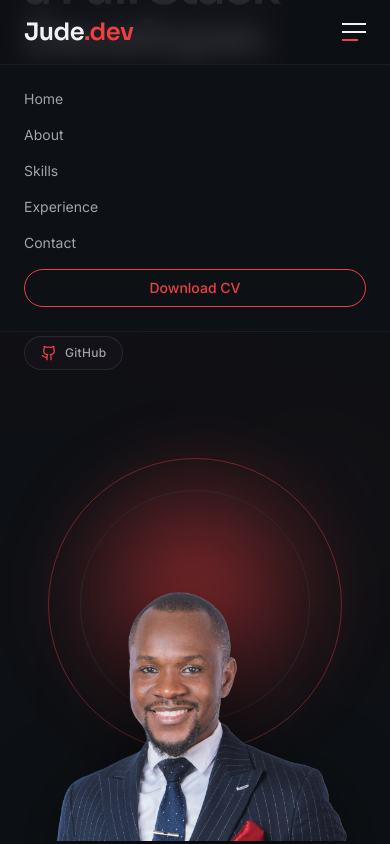
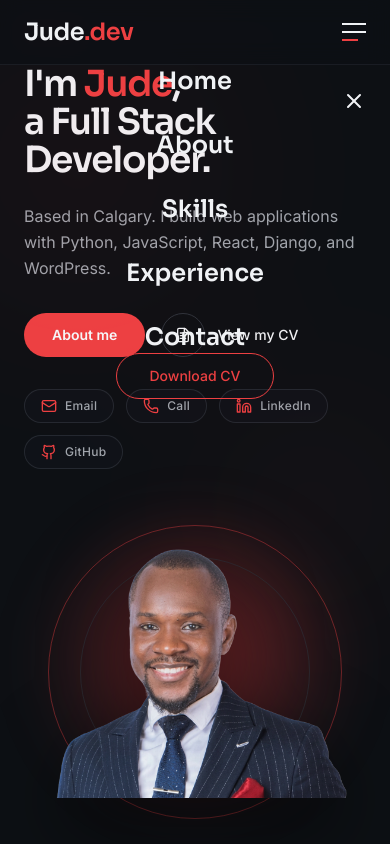
Before and after one commit to EmselICT/canada, a React (Vite) app: page / in a window 390 px wide. Both pictures are taken after a click on the button "Toggle menu". Shown: the top 844 px of the page. Built offline with nearby package versions, Linux system fonts and the light colour scheme.

Commit message:
Mobile responsive: fullscreen navbar, hero fits viewport, about text first on mobile

```diff
--- a/src/components/portfolio/About.tsx
+++ b/src/components/portfolio/About.tsx
@@ -10,7 +10,7 @@ export function About() {
           whileInView={{ opacity: 1, y: 0 }}
           viewport={{ once: true, margin: "-100px" }}
           transition={{ duration: 0.7 }}
-          className="relative mx-auto flex aspect-square w-full max-w-md items-end justify-center"
+          className="order-2 relative mx-auto flex aspect-square w-full max-w-md items-end justify-center lg:order-1"
         >
           <div
             className="absolute inset-0 rounded-full"
@@ -34,6 +34,7 @@ export function About() {
           whileInView={{ opacity: 1, y: 0 }}
           viewport={{ once: true, margin: "-100px" }}
           transition={{ duration: 0.7, delay: 0.1 }}
+          className="order-1 lg:order-2"
         >
           <p className="eyebrow">About me</p>
           <h2 className="mt-5 font-display text-4xl leading-tight font-semibold text-foreground sm:text-5xl">
--- a/src/components/portfolio/Hero.tsx
+++ b/src/components/portfolio/Hero.tsx
@@ -4,19 +4,19 @@ import { HERO_IMG, CV_URL, CONTACT } from "@/data";
 
 export function Hero() {
   return (
-    <section id="home" className="relative flex h-screen max-h-screen flex-col justify-center overflow-hidden">
+    <section id="home" className="relative flex h-dvh max-h-dvh flex-col justify-center overflow-hidden">
       <div className="pointer-events-none absolute inset-0 opacity-[0.04]" style={{
         backgroundImage:
           "radial-gradient(circle at 20% 20%, oklch(0.63 0.21 25) 0, transparent 40%), radial-gradient(circle at 80% 60%, oklch(0.5 0.15 25) 0, transparent 40%)",
       }} />
-      <div className="mx-auto grid w-full max-w-7xl grid-cols-1 items-center gap-16 px-6 lg:grid-cols-2 lg:px-10">
+      <div className="mx-auto grid w-full max-w-7xl grid-cols-1 items-center gap-8 px-6 sm:gap-16 lg:grid-cols-2 lg:px-10">
         <motion.div
           initial={{ opacity: 0, y: 24 }}
           animate={{ opacity: 1, y: 0 }}
           transition={{ duration: 0.8, ease: "easeOut" }}
         >
           <p className="eyebrow">Hello</p>
-          <h1 className="mt-6 font-display text-5xl leading-[1.05] font-semibold text-foreground sm:text-6xl lg:text-7xl">
+          <h1 className="mt-6 font-display text-4xl leading-[1.05] font-semibold text-foreground sm:text-5xl lg:text-7xl">
             I&apos;m <span className="text-primary">Jude</span>,
             <br />
             a Full Stack Developer.
@@ -25,7 +25,7 @@ export function Hero() {
             Based in Calgary. I build web applications with Python, JavaScript,
             React, Django, and WordPress.
           </p>
-          <div className="mt-10 flex flex-wrap items-center gap-4">
+          <div className="mt-8 flex flex-wrap items-center gap-4 sm:mt-10">
             <a
               href="#about"
               className="inline-flex items-center rounded-full bg-primary px-7 py-3 text-sm font-semibold text-primary-foreground transition hover:opacity-90"
@@ -45,7 +45,7 @@ export function Hero() {
             </a>
           </div>
 
-          <div className="mt-10 flex flex-wrap items-center gap-3">
+          <div className="mt-8 flex flex-wrap items-center gap-3 sm:mt-10">
             <SocialLink href={`mailto:${CONTACT.email}`} label="Email" icon={<Mail className="h-4 w-4" />} />
             <SocialLink href={`tel:${CONTACT.phone.replace(/\s/g, "")}`} label="Call" icon={<Phone className="h-4 w-4" />} />
             <SocialLink href={CONTACT.linkedin} label="LinkedIn" icon={<Linkedin className="h-4 w-4" />} external />
@@ -57,7 +57,7 @@ export function Hero() {
           initial={{ opacity: 0, x: 30 }}
           animate={{ opacity: 1, x: 0 }}
           transition={{ duration: 0.9, delay: 0.15, ease: "easeOut" }}
-          className="relative mx-auto flex w-full max-w-md items-end justify-center lg:max-w-none"
+          className="relative mx-auto flex w-full max-w-md items-end justify-center sm:h-[300px] lg:max-w-none lg:h-auto"
         >
           <div
             className="absolute inset-x-4 top-4 aspect-square rounded-full"
@@ -72,7 +72,7 @@ export function Hero() {
           <img
             src={HERO_IMG}
             alt="Portrait of Jude Chinonso Chukwuemeka"
-            className="relative z-10 h-[540px] w-auto max-w-full object-contain drop-shadow-[0_30px_40px_rgba(0,0,0,0.5)]"
+            className="relative z-10 h-[320px] w-auto max-w-full object-contain drop-shadow-[0_30px_40px_rgba(0,0,0,0.5)] sm:h-[400px] lg:h-[540px]"
           />
         </motion.div>
       </div>
--- a/src/components/portfolio/Navbar.tsx
+++ b/src/components/portfolio/Navbar.tsx
@@ -1,5 +1,6 @@
 import { useState } from "react";
-import { motion } from "framer-motion";
+import { motion, AnimatePresence } from "framer-motion";
+import { X } from "lucide-react";
 import { NAV, CV_URL } from "@/data";
 
 export function Navbar() {
@@ -54,30 +55,53 @@ export function Navbar() {
         </button>
       </div>
 
+      <AnimatePresence>
         {open && (
-        <div className="border-t border-hairline/40 bg-background md:hidden">
-          <div className="flex flex-col gap-4 px-6 py-6">
-            {NAV.map((item) => (
-              <a
+          <motion.div
+            initial={{ opacity: 0 }}
+            animate={{ opacity: 1 }}
+            exit={{ opacity: 0 }}
+            transition={{ duration: 0.2 }}
+            className="fixed inset-0 top-[65px] z-50 flex flex-col bg-background md:hidden"
+          >
+            <button
+              type="button"
+              aria-label="Close menu"
+              onClick={() => setOpen(false)}
+              className="absolute right-6 top-6"
+            >
+              <X className="h-6 w-6 text-foreground" />
+            </button>
+
+            <nav className="flex flex-1 flex-col items-center justify-center gap-8">
+              {NAV.map((item, i) => (
+                <motion.a
                   key={item.href}
                   href={item.href}
                   onClick={() => setOpen(false)}
-                className="text-sm text-muted-foreground hover:text-foreground"
+                  initial={{ opacity: 0, y: 16 }}
+                  animate={{ opacity: 1, y: 0 }}
+                  transition={{ delay: i * 0.05 }}
+                  className="font-display text-2xl font-semibold text-foreground transition-colors hover:text-primary"
                 >
                   {item.label}
-              </a>
+                </motion.a>
               ))}
+            </nav>
+
+            <div className="flex justify-center pb-12">
               <a
                 href={CV_URL}
                 target="_blank"
                 rel="noreferrer"
-              className="rounded-full border border-primary px-5 py-2 text-center text-sm font-medium text-primary"
+                className="rounded-full border border-primary px-8 py-3 text-sm font-medium text-primary transition-colors hover:bg-primary hover:text-primary-foreground"
               >
                 Download CV
               </a>
             </div>
-        </div>
+          </motion.div>
         )}
+      </AnimatePresence>
     </motion.header>
   );
 }
```
Lines whose indentation alone changed are shown as unchanged.
